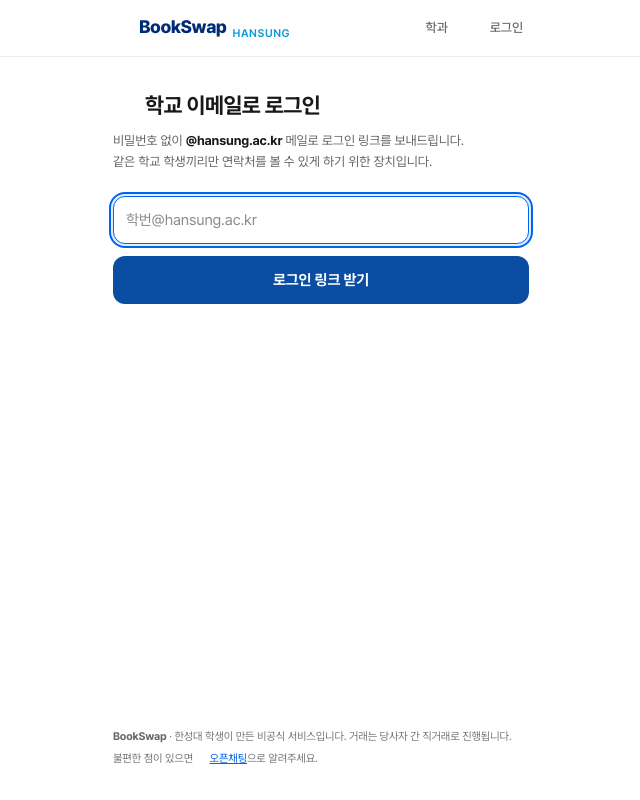
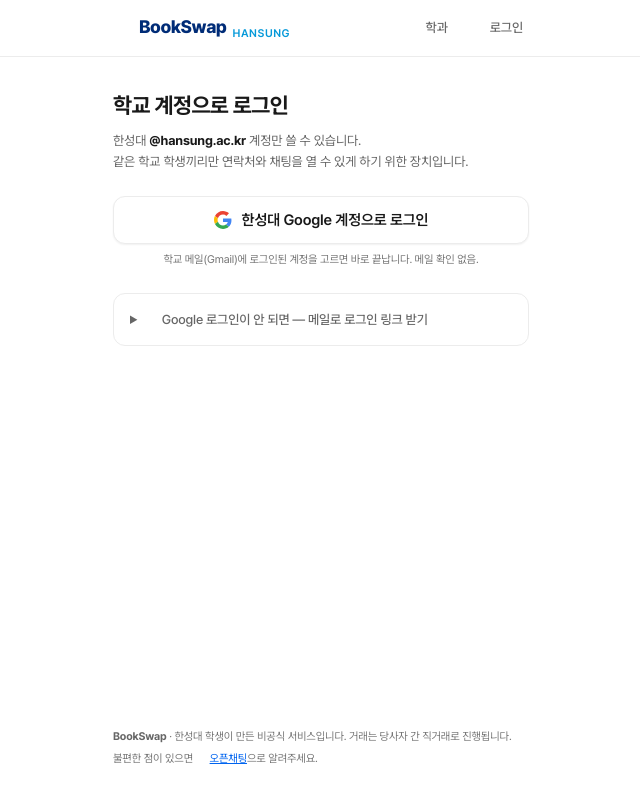
Before and after one commit to khy1121/bookSwap, a Next.js app in the folder app/: page /login in a window 1280 px wide. Shown: the whole page, without its empty margins (319-959 px from the left). Built offline with nearby package versions, Linux system fonts and the light colour scheme; no server answers; what @iconify/tailwind4 would draw is missing.

Commit message:
feat: 한성대 Google 계정 로그인 (hd=hansung.ac.kr, 플래그로 활성화) (#16)

```diff
--- a/app/src/app/actions.ts
+++ b/app/src/app/actions.ts
@@ -28,6 +28,25 @@
   if (error) { console.error("[signIn]", error.message); return { error: toMessage(error) }; }
   await track("login_link_sent", { referral });
   return { ok: true, message: `${email} 로 로그인 링크를 보냈습니다. 메일함을 확인하세요.` };
+}
+
+/** 학교 Google 계정 로그인 (hansung.ac.kr Google Workspace). 도메인은 hd 힌트 + DB 트리거로 이중 검사. */
+export async function signInWithGoogle(next = "/") {
+  const safeNext = next.startsWith("/") && !next.startsWith("//") ? next : "/";
+  const supabase = await createClient();
+  const { data, error } = await supabase.auth.signInWithOAuth({
+    provider: "google",
+    options: {
+      redirectTo: `${process.env.NEXT_PUBLIC_SITE_URL}/auth/confirm?next=${encodeURIComponent(safeNext)}`,
+      queryParams: { hd: "hansung.ac.kr", prompt: "select_account" },
+    },
+  });
+  if (error || !data.url) {
+    console.error("[google]", error?.message);
+    redirect(`/login?error=${encodeURIComponent("Google 로그인을 시작하지 못했습니다. 잠시 후 다시 시도해 주세요.")}`);
+  }
+  await track("login_google_start", {});
+  redirect(data.url);
 }
 
 export async function signOut() {
--- a/app/src/app/auth/confirm/route.ts
+++ b/app/src/app/auth/confirm/route.ts
@@ -2,6 +2,7 @@
 import { NextResponse, type NextRequest } from "next/server";
 import { createClient } from "@/lib/supabase/server";
 import { track } from "@/lib/events";
+import { toMessage } from "@/lib/errors";
 
 /**
  * 두 가지 매직링크 형식을 모두 처리한다.
@@ -19,6 +20,14 @@
   const to = request.nextUrl.clone();
   to.search = "";
 
+  // OAuth 제공자가 오류를 돌려준 경우 (도메인 밖 계정 등)
+  const providerError = searchParams.get("error_description") ?? searchParams.get("error");
+  if (providerError && !code && !token_hash) {
+    to.pathname = "/login";
+    to.searchParams.set("error", toMessage({ message: providerError }, "Google 로그인이 취소되었거나 실패했습니다."));
+    return NextResponse.redirect(to);
+  }
+
   const supabase = await createClient();
   let ok = false;
   if (code) {
@@ -34,6 +43,6 @@
     return NextResponse.redirect(to);
   }
   to.pathname = "/login";
-  to.searchParams.set("error", "링크가 만료되었거나 잘못되었습니다. 다시 요청하세요.");
+  to.searchParams.set("error", code ? "학교 계정으로 로그인하지 못했습니다. 한성대 Google 계정(@hansung.ac.kr)인지 확인해 주세요." : "링크가 만료되었거나 잘못되었습니다. 다시 요청하세요.");
   return NextResponse.redirect(to);
 }
--- a/app/src/app/login/LoginForm.tsx
+++ b/app/src/app/login/LoginForm.tsx
@@ -8,7 +8,7 @@
 
   if (state.ok) {
     return (
-      <div className="mt-6 rounded-lg bg-surface-soft p-4">
+      <div className="rounded-lg bg-surface-soft p-4">
         <p className="text-[14px] font-semibold text-navy">메일을 보냈습니다</p>
         <p className="mt-1 text-[13px] leading-relaxed text-gray-2">{state.message}</p>
         <p className="mt-2 text-[11px] text-gray-3">안 보이면 스팸함을 확인하세요. 링크는 한 번만 쓸 수 있습니다.</p>
@@ -17,7 +17,7 @@
   }
 
   return (
-    <form action={action} className="mt-6 space-y-3">
+    <form action={action} className="space-y-3">
       <input type="hidden" name="next" value={next} />
       <input type="hidden" name="referral" value={referral} />
       <input
--- a/app/src/app/login/page.tsx
+++ b/app/src/app/login/page.tsx
@@ -1,3 +1,4 @@
+import { signInWithGoogle } from "@/app/actions";
 import { LoginForm } from "./LoginForm";
 
 export default async function LoginPage(props: PageProps<"/login">) {
@@ -5,17 +6,41 @@
   const error = typeof sp.error === "string" ? sp.error : undefined;
   const next = typeof sp.next === "string" ? sp.next : "/";
   const ref = typeof sp.ref === "string" ? sp.ref : "";
+  const googleEnabled = process.env.NEXT_PUBLIC_GOOGLE_LOGIN === "on"; // Supabase Google 제공자 설정 후 켠다
 
   return (
     <div className="px-4 pt-8 pb-8">
-      <h1 className="flex items-center gap-2 text-[22px] font-bold tracking-tight"><span aria-hidden className="icon-[lucide--mail] size-6 text-blue" />학교 이메일로 로그인</h1>
+      <h1 className="text-[22px] font-bold tracking-tight">학교 계정으로 로그인</h1>
       <p className="mt-2 text-[13px] leading-relaxed text-gray-2">
-        비밀번호 없이 <b className="text-ink">@hansung.ac.kr</b> 메일로 로그인 링크를 보내드립니다.
+        한성대 <b className="text-ink">@hansung.ac.kr</b> 계정만 쓸 수 있습니다.
         <br />
-        같은 학교 학생끼리만 연락처를 볼 수 있게 하기 위한 장치입니다.
+        같은 학교 학생끼리만 연락처와 채팅을 열 수 있게 하기 위한 장치입니다.
       </p>
-      {error && <p className="mt-4 rounded-lg bg-red-50 p-3 text-[13px] text-red-700">{error}</p>}
-      <LoginForm next={next} referral={ref} />
+      {error && <p className="anim-fade-up mt-4 rounded-xl bg-red-50 p-3 text-[13px] text-red-700">{error}</p>}
+
+      {googleEnabled && (
+        <form action={signInWithGoogle.bind(null, next)} className="mt-6">
+          <button type="submit" className="press flex h-12 w-full items-center justify-center gap-2.5 rounded-xl border border-line bg-white text-[15px] font-semibold text-ink shadow-[0_1px_2px_rgba(0,0,0,0.06)] hover:bg-surface">
+            <svg aria-hidden width="18" height="18" viewBox="0 0 48 48">
+              <path fill="#EA4335" d="M24 9.5c3.5 0 6.6 1.2 9.1 3.6l6.8-6.8C35.8 2.4 30.3 0 24 0 14.6 0 6.5 5.4 2.6 13.3l7.9 6.1C12.4 13.6 17.7 9.5 24 9.5z" />
+              <path fill="#4285F4" d="M46.5 24.5c0-1.6-.1-3.1-.4-4.5H24v9h12.7c-.6 3-2.3 5.5-4.8 7.2l7.7 6c4.5-4.2 7-10.3 7-17.7z" />
+              <path fill="#FBBC05" d="M10.5 28.6A14.5 14.5 0 0 1 9.5 24c0-1.6.3-3.1.8-4.6l-7.9-6.1A24 24 0 0 0 0 24c0 3.9.9 7.5 2.6 10.7l7.9-6.1z" />
+              <path fill="#34A853" d="M24 48c6.3 0 11.6-2.1 15.5-5.7l-7.7-6c-2.1 1.4-4.8 2.3-7.8 2.3-6.3 0-11.6-4.1-13.5-9.9l-7.9 6.1C6.5 42.6 14.6 48 24 48z" />
+            </svg>
+            한성대 Google 계정으로 로그인
+          </button>
+          <p className="mt-2 text-center text-[11px] text-gray-3">학교 메일(Gmail)에 로그인된 계정을 고르면 바로 끝납니다. 메일 확인 없음.</p>
+        </form>
+      )}
+
+      <details className="mt-6 rounded-xl border border-line bg-white p-4">
+        <summary className="cursor-pointer text-[13px] font-medium text-gray-2">
+          <span aria-hidden className="icon-[lucide--mail] mr-1 size-3.5" />Google 로그인이 안 되면 — 메일로 로그인 링크 받기
+        </summary>
+        <div className="mt-3">
+          <LoginForm next={next} referral={ref} />
+        </div>
+      </details>
     </div>
   );
 }
--- a/app/src/lib/errors.ts
+++ b/app/src/lib/errors.ts
@@ -8,7 +8,7 @@
 
   // Auth
   if (msg.includes("rate limit")) return "로그인 메일을 너무 자주 요청했습니다. 잠시 후 다시 시도해 주세요.";
-  if (msg.includes("hansung.ac.kr")) return "@hansung.ac.kr 이메일만 사용할 수 있습니다.";
+  if (msg.includes("hansung.ac.kr") || msg.includes("database error saving new user")) return "한성대 계정(@hansung.ac.kr)만 사용할 수 있습니다. 학교 Google 계정을 선택해 주세요.";
   if (msg.includes("invalid email") || msg.includes("unable to validate email")) return "이메일 형식을 확인해 주세요.";
   if (msg.includes("jwt") || msg.includes("session") || e?.status === 401) return "로그인이 만료되었습니다. 다시 로그인해 주세요.";
 
```
Also changed, not shown: 2 other files (tests, documents, lock files or other folders).
